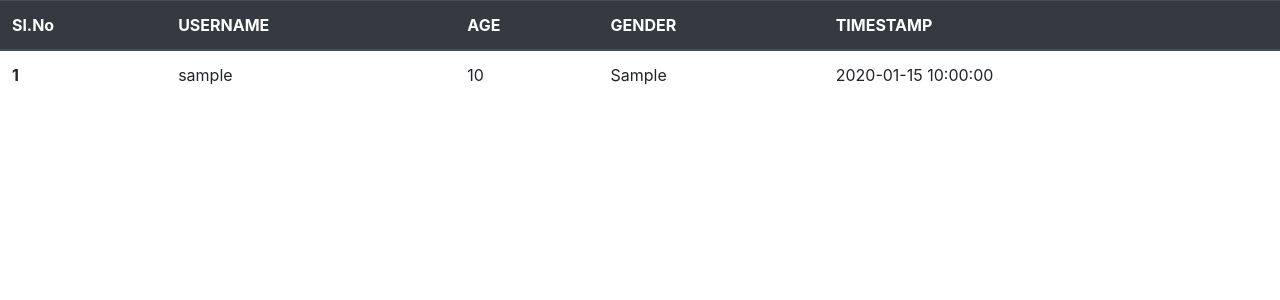
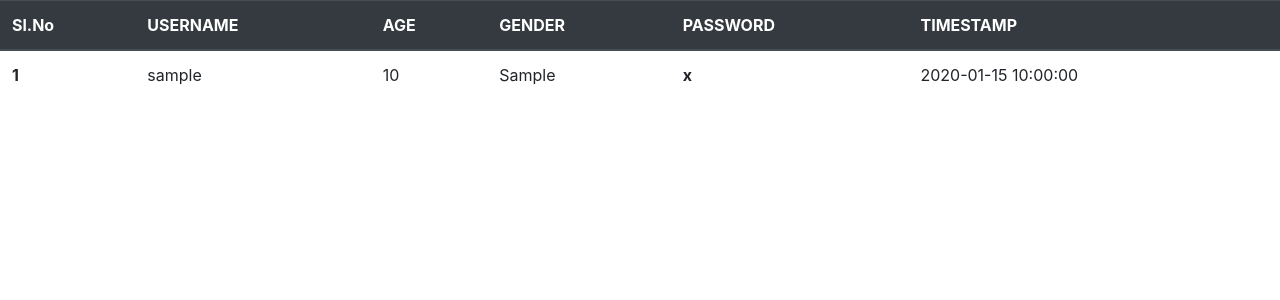
Before and after one commit to VenuGopalJilla/toy-problems, a Flask app: page /admin in a window 1280 px wide. Shown: the top 300 px of the page. Run offline with Flask 2, Linux system fonts and the light colour scheme; tables that the repository leaves empty hold one stand-in row (values such as "Sample post"); some libraries are stand-ins or nearby versions.

Commit message:
Password also displayed on the admin page.

```diff
--- a/project1/application.py
+++ b/project1/application.py
@@ -55,11 +55,12 @@ def register():
         age = request.form.get('age')
         dob = request.form.get('dob')
         gender = request.form.get('gender')
+        password = request.form.get('password')
         session["data"].append(name)
         session["data"].append(age)
         session["data"].append(dob)
         session["data"].append(gender)
-        user = User(username = name, age = age, gender = gender)
+        user = User(username = name, age = age, gender = gender, password = password)
         try :
             db.session.add(user)
             message = "You are successfully registered."
--- a/project1/models.py
+++ b/project1/models.py
@@ -4,14 +4,16 @@ from datetime import datetime
 db = SQLAlchemy()
 
 class User(db.Model):
-    __tablename__ = ("USER")
+    __tablename__ = ("USERSS")
     username = db.Column(db.String, primary_key = True)
     age = db.Column(db.Integer, nullable = False)
     gender = db.Column(db.String, nullable = False)
+    password = db.Column(db.String, nullable = False)
     timestamp = db.Column(db.DateTime, nullable = False)
 
-    def __init__(self, username, age, gender):
+    def __init__(self, username, age, password, gender):
         self.username = username
         self.age = age
         self.gender = gender
+        self.password = password
         self.timestamp = datetime.now()
--- a/project1/templates/admin.html
+++ b/project1/templates/admin.html
@@ -14,6 +14,7 @@
                 <th scope="col">USERNAME</th>
                 <th scope="col">AGE</th>
                 <th scope="col">GENDER</th>
+                <th scope="col">PASSWORD</th>
                 <th scope="col">TIMESTAMP</th>
               </tr>
             </thead>
@@ -26,6 +27,7 @@
                         <td>{{ user.username }}</td>
                         <td>{{ user.age }}</td>
                         <td>{{ user.gender }}</td>
+                        <th>{{ user.password }}</th>
                         <td>{{ user.timestamp }}</td>
                     </tr>
                 {% endfor %}
```
Also changed, not shown: 1 other file.
